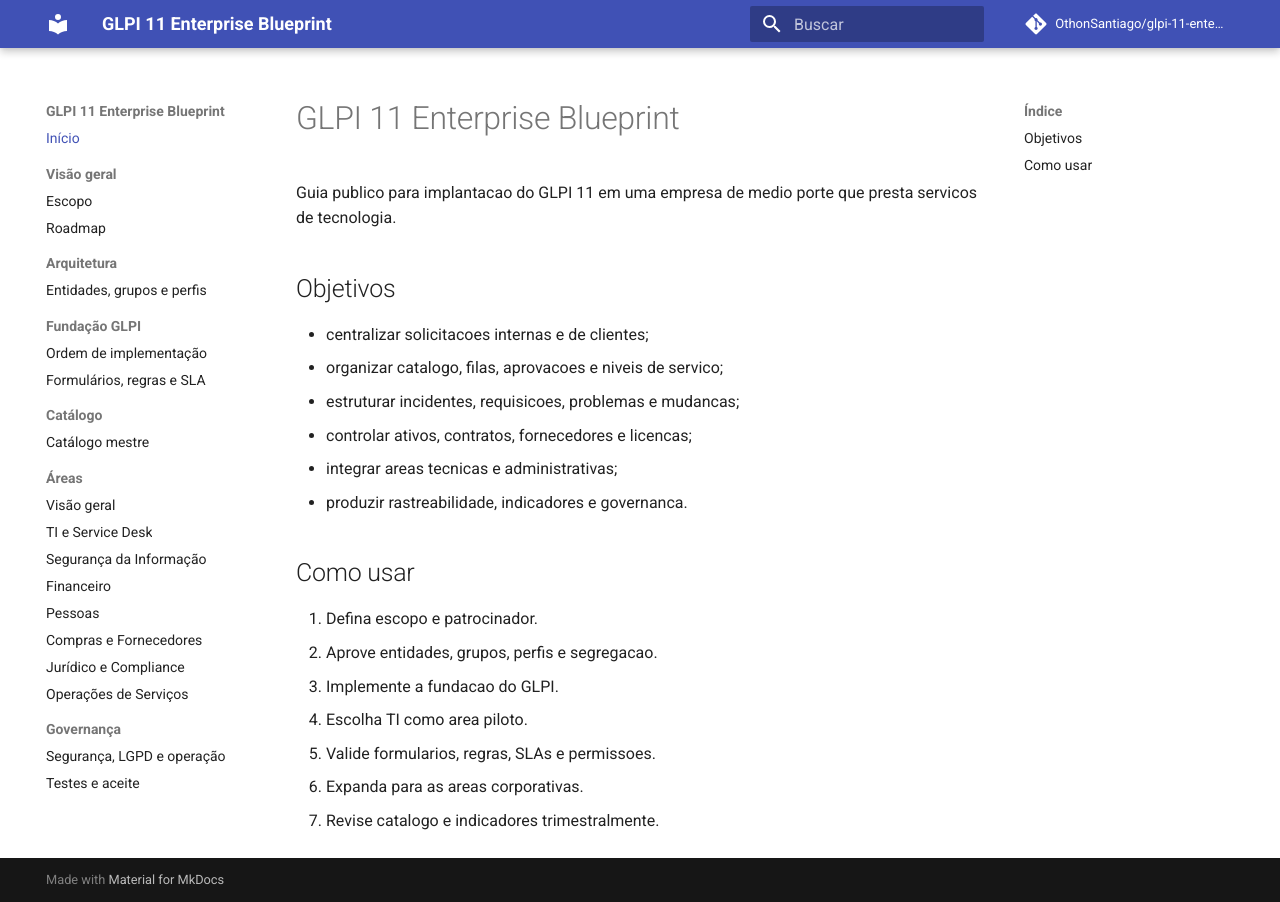
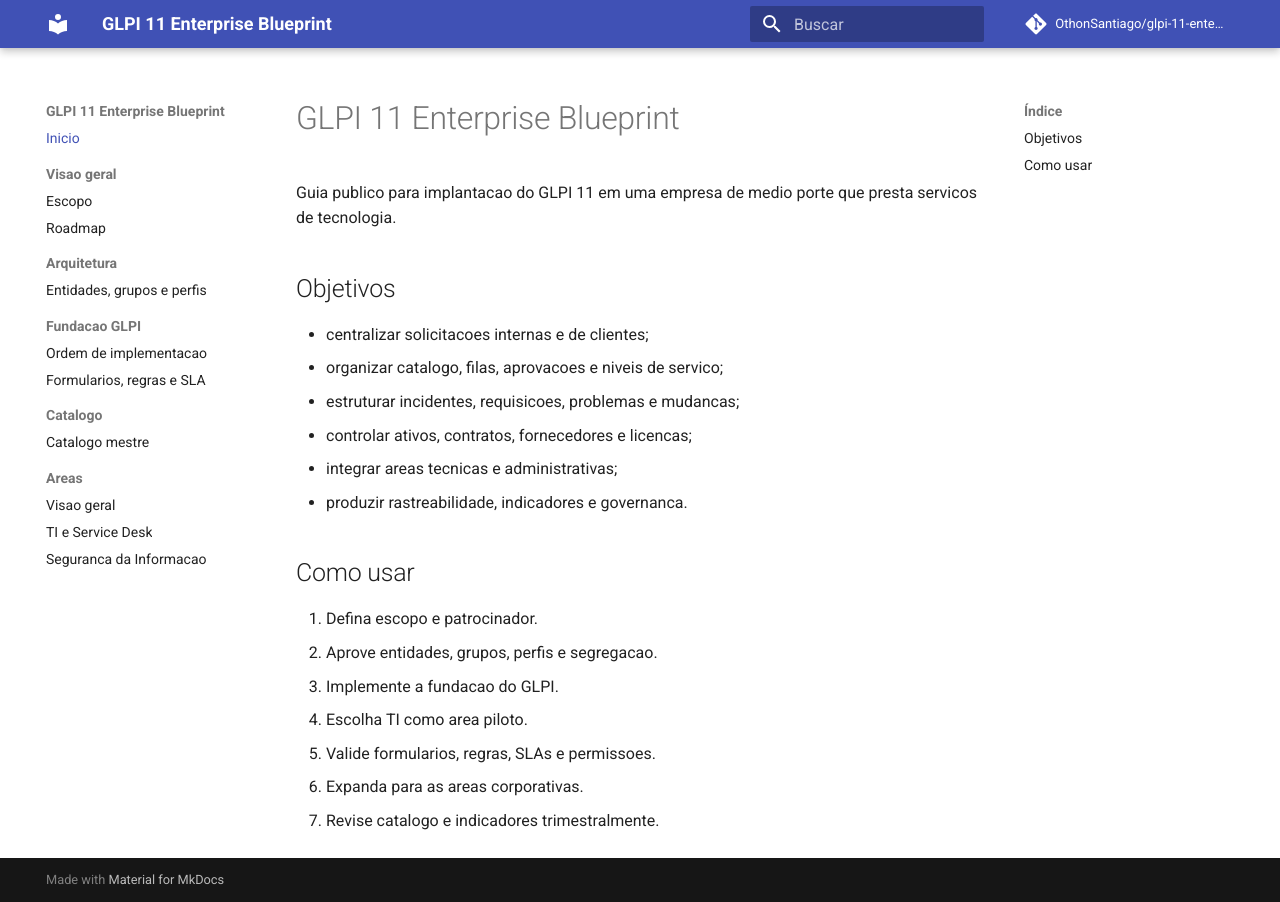
Before and after one commit to OthonSantiago/glpi-11-enterprise-blueprint, an MkDocs documentation site: the page built from docs/index.md, in a window 1280 px wide. Built offline with MkDocs 1.6.1 and Material for MkDocs 9.7.7, drawn with Linux system fonts in a browser that asks for light colours; comment, search, counter and statistics services are not loaded.

Commit message:
fix: ajusta navegacao para documentos publicados

```diff
--- a/mkdocs.yml
+++ b/mkdocs.yml
@@ -1,5 +1,5 @@
 site_name: GLPI 11 Enterprise Blueprint
-site_description: Implantação corporativa do GLPI 11 para uma empresa de serviços de tecnologia
+site_description: Implantacao corporativa do GLPI 11 para uma empresa de servicos de tecnologia
 site_author: Othon Santiago
 repo_name: OthonSantiago/glpi-11-enterprise-blueprint
 repo_url: https://github.com/OthonSantiago/glpi-11-enterprise-blueprint
@@ -25,26 +25,18 @@
           class: mermaid
           format: !!python/name:pymdownx.superfences.fence_code_format
 nav:
-  - Início: index.md
-  - Visão geral:
+  - Inicio: index.md
+  - Visao geral:
       - Escopo: 00-visao-geral/01-escopo.md
       - Roadmap: 00-visao-geral/02-roadmap.md
   - Arquitetura:
       - Entidades, grupos e perfis: 01-arquitetura/01-entidades-grupos-perfis.md
-  - Fundação GLPI:
-      - Ordem de implementação: 02-fundacao/01-ordem-implementacao.md
-      - Formulários, regras e SLA: 02-fundacao/02-formularios-regras-sla.md
-  - Catálogo:
-      - Catálogo mestre: 03-catalogo/01-catalogo-mestre.md
-  - Áreas:
-      - Visão geral: 04-areas/index.md
+  - Fundacao GLPI:
+      - Ordem de implementacao: 02-fundacao/01-ordem-implementacao.md
+      - Formularios, regras e SLA: 02-fundacao/02-formularios-regras-sla.md
+  - Catalogo:
+      - Catalogo mestre: 03-catalogo/01-catalogo-mestre.md
+  - Areas:
+      - Visao geral: 04-areas/index.md
       - TI e Service Desk: 04-areas/01-ti-service-desk.md
-      - Segurança da Informação: 04-areas/02-seguranca-informacao.md
-      - Financeiro: 04-areas/03-financeiro.md
-      - Pessoas: 04-areas/04-pessoas.md
-      - Compras e Fornecedores: 04-areas/05-compras-fornecedores.md
-      - Jurídico e Compliance: 04-areas/06-juridico-compliance.md
-      - Operações de Serviços: 04-areas/07-operacoes-servicos.md
-  - Governança:
-      - Segurança, LGPD e operação: 05-governanca/01-seguranca-lgpd-operacao.md
-      - Testes e aceite: 05-governanca/02-testes-aceite.md
+      - Seguranca da Informacao: 04-areas/02-seguranca-informacao.md
```
